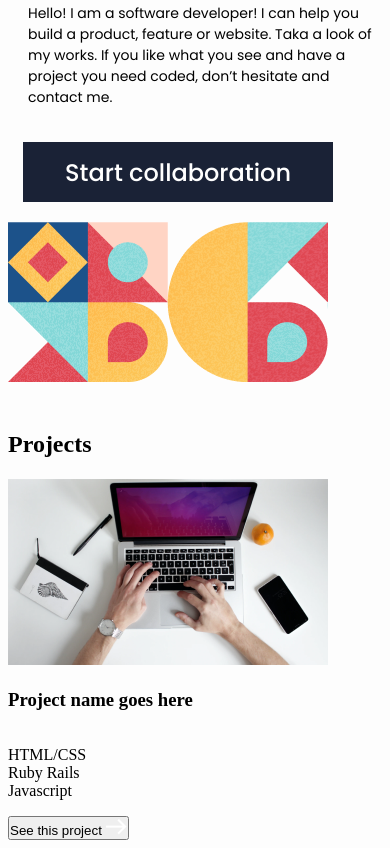
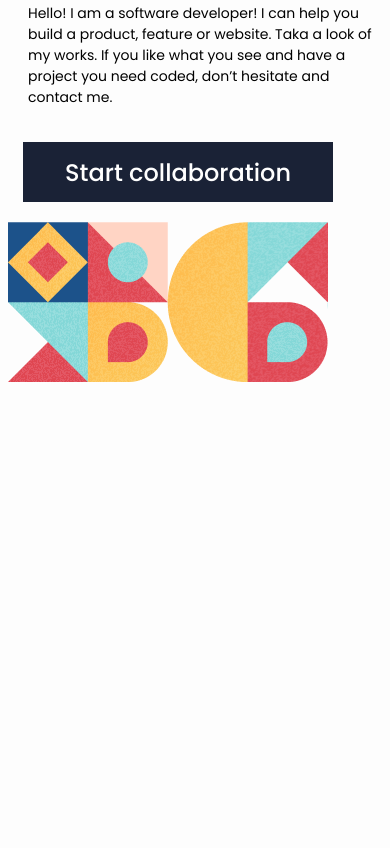
Before and after one commit to Fatima-hub333/Website_Mobile_Version_Repeated, a website: page index.html in a window 390 px wide. Shown: the part 301-1149 px from the top of the page. After the commit the page ends 844 px from the top, so only its background shows below. Drawn offline with nearby package versions, Linux system fonts and the light colour scheme.

Commit message:
Remove work section from Mobile_setup_repeated branch

```diff
--- a/index.html
+++ b/index.html
@@ -35,31 +35,5 @@
 
 <div class="first-btn"> <button>Start collaboration</button></div>
 <section class="image"> </section>
-
-<!-- Work Section start from here -->
-<div class="grid-container">
-  <div class="card grid-item">
-    <div class="header">
-      <h2>Projects</h2>
-    </div>
-    <div class="row">
-      <div class="column">
-        <div class="photo">
-          <img src="images/proj1.png" alt="Shopping-website">
-        </div>
-        <div class="content">
-          <h3>Project name goes here</h3>
-          <ul>
-            <li class="item1">HTML/CSS</li>
-            <li class="item2">Ruby Rails</li>
-            <li class="item3">Javascript</li>
-          </ul>
-          <button type="button">See this project <img src="images/arrow.png" alt="arrow"></button>
-        </div>
-      </div>
-    </div>
-  </div>
-</div>
-</div>
 </body>
 </html>
--- a/style.css
+++ b/style.css
@@ -80,9 +80,3 @@ button:hover {
   height: 190px;
   margin-top: 5%;
 }
-/* Work section css starts from here */
-.grid-container {
-  display: grid;
-  column-gap: 50px;
-  grid-template-columns: auto;
-}
```
